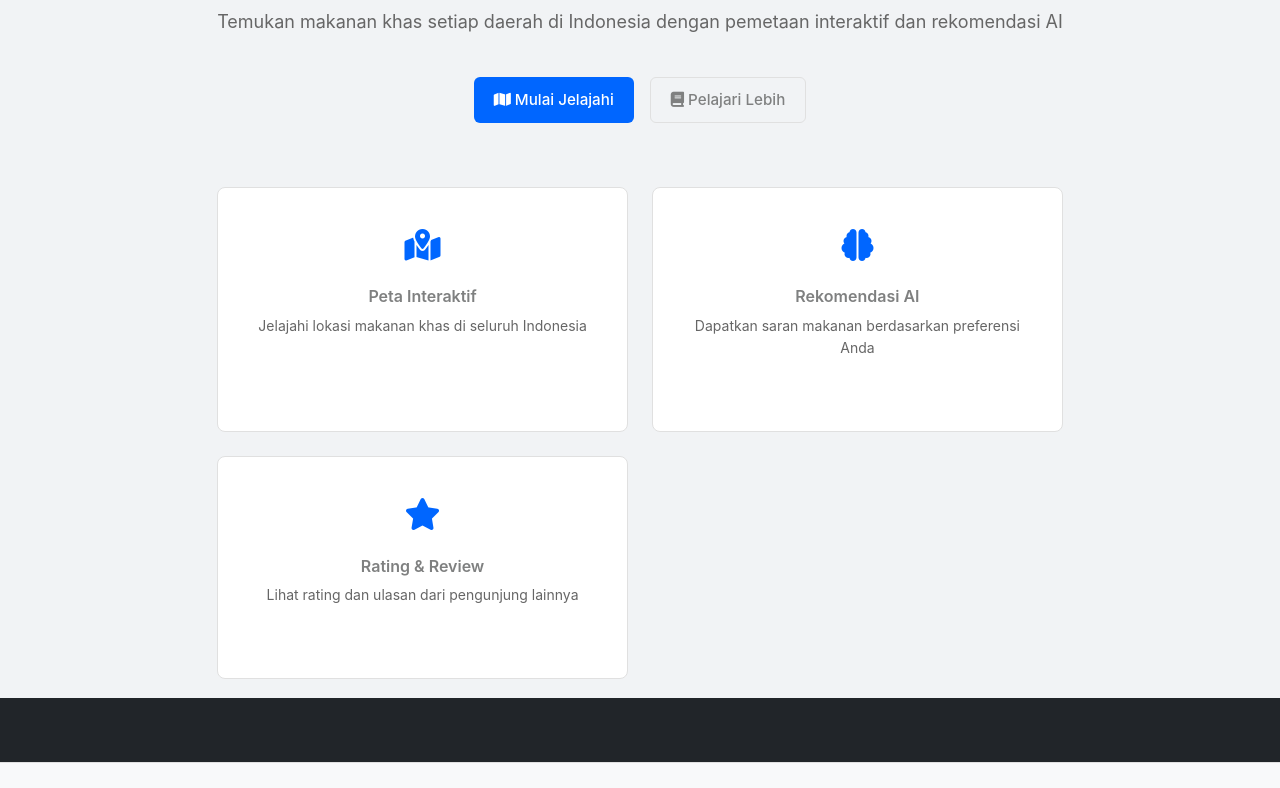
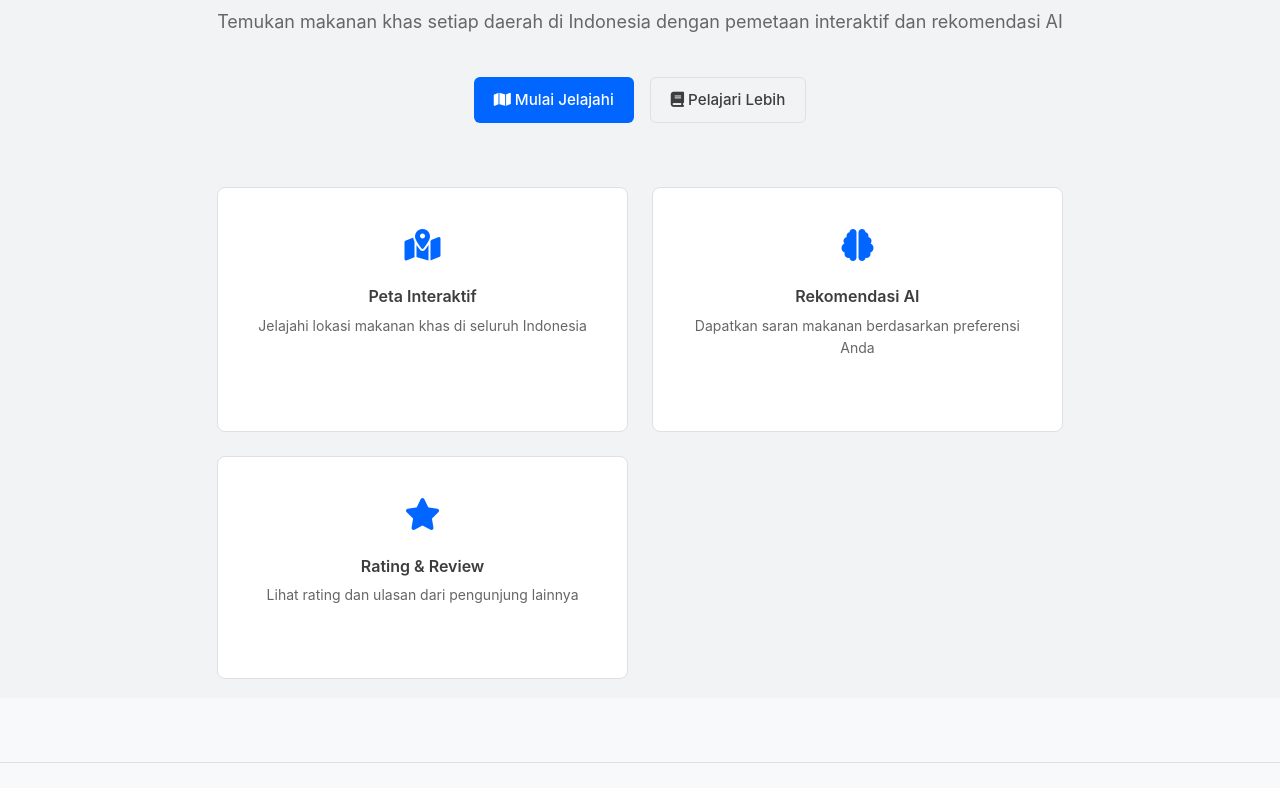
Before and after one commit to GrowthToBetter/festika-website, a plain HTML site: page index.html in a window 1280 px wide. Shown: the part 167-955 px from the top of the page. Drawn offline with nearby package versions, Linux system fonts and the light colour scheme.

Commit message:
minor fix

```diff
--- a/css/variables.css
+++ b/css/variables.css
@@ -6,7 +6,7 @@
   --primary-darker: #f1f3f5;
   --accent: #0066ff;
   --accent-light: #0052cc;
-  --text-primary: #7f8080;
+  --text-primary: #3D3D3D;
   --text-secondary: #666666;
   --text-tertiary: #999999;
   --background: #ffffff;
--- a/index.html
+++ b/index.html
@@ -15,7 +15,7 @@
     <link rel="stylesheet" href="../css/cards.css">
     <link rel="stylesheet" href="../css/responsive.css">
 </head>
-<body class="bg-dark text-light">
+<body class="bg-light text-light">
     <!-- Updated structure to match new design -->
     <!-- NAVBAR -->
     <nav id="navbar-container"></nav>
--- a/js/handlers/page-router.js
+++ b/js/handlers/page-router.js
@@ -222,9 +222,6 @@ class PageRouter {
                         <div class="food-rating">
                             ⭐ ${food.rating || "N/A"}
                         </div>
-                        <button class="btn-primary-custom" style="padding: 0.5rem 1rem; font-size: 0.875rem;">
-                            Detail
-                        </button>
                     </div>
                 </div>
             </div>
```
